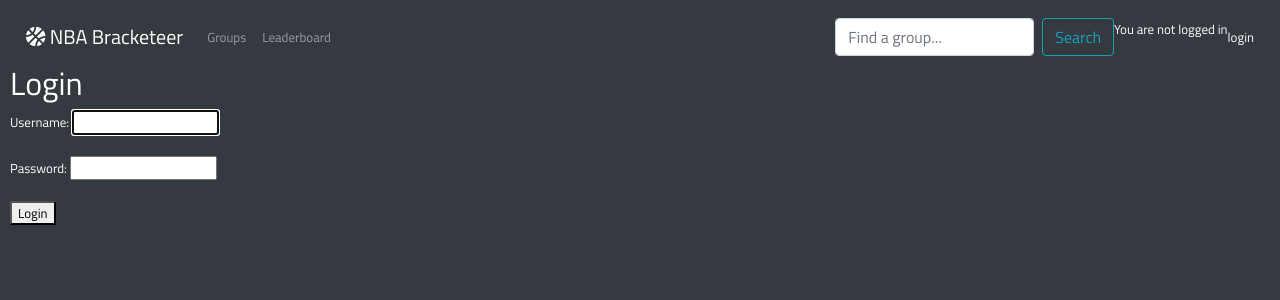
After one commit to stijnh92/bracketeer, a Django app: page /user/login/ in a window 1280 px wide. The commit adds this page. Shown: the top 300 px of the page. Run offline with Django 3.2, Linux system fonts and the light colour scheme; parts of the project's set-up code (start-up, migrations or seed data) failed here and were passed over; some libraries are stand-ins or nearby versions.

Commit message:
Add login view

```diff
--- a/bracket/templates/base.html
+++ b/bracket/templates/base.html
@@ -40,6 +40,14 @@
                 <input class="form-control mr-sm-2" type="search" placeholder="Find a group..." aria-label="Search" name="group">
                 <button class="btn btn-outline-info my-2 my-sm-0" type="submit">Search</button>
             </form>
+
+            {% if user.is_authenticated %}
+              Hi {{ user.username }}!
+              <p><a href="{% url 'logout' %}">logout</a></p>
+            {% else %}
+              <p>You are not logged in</p>
+              <a href="{% url 'login' %}">login</a>
+            {% endif %}
         </div>
     </nav>
 
--- a/bracket/templates/bracket.html
+++ b/bracket/templates/bracket.html
@@ -3,8 +3,10 @@
 {% block content %}
     {% if edit_mode %}
         <a href="#" class="btn btn-success save-button">Save changes</a>
-    {% else %}
-        <a href="{% url 'user-bracket' 1 %}?edit=1" class="btn btn-primary">Edit</a>
+    {% endif %}
+
+    {% if not edit_mode and user.is_authenticated %}
+        <a href="{% url 'user-bracket' user.id %}?edit=1" class="btn btn-primary">Edit</a>
     {% endif %}
 
     <main id="tournament" class="container">
--- /dev/null
+++ b/bracket/templates/registration/login.html
@@ -0,0 +1,11 @@
+{% extends 'base.html' %}
+
+<!-- templates/registration/login.html -->
+{% block content %}
+    <h2>Login</h2>
+    <form method="post">
+        {% csrf_token %}
+        {{ form.as_p }}
+        <button type="submit">Login</button>
+    </form>
+{% endblock %}
--- a/bracket/views.py
+++ b/bracket/views.py
@@ -37,10 +37,8 @@ def leaderboard(request):
 def save_bracket(request):
     data = json.loads(request.body)
 
-    user = request.user
-    user = authenticate(username='stijn', password='W0nderfu!')
-
     for key, match_up in data.items():
-        BracketItem.objects.set_match_up(user, key[1], key[0], match_up)
+        BracketItem.objects.set_match_up(request.user, key[1], key[0], match_up)
 
     return JsonResponse({'status': 'OK'})
+c
--- a/bracketeer/settings/base.py
+++ b/bracketeer/settings/base.py
@@ -108,3 +108,5 @@ USE_TZ = True
 # https://docs.djangoproject.com/en/2.1/howto/static-files/
 
 STATIC_URL = '/static/'
+LOGIN_REDIRECT_URL = '/'
+LOGOUT_REDIRECT_URL = '/'
--- a/bracketeer/urls.py
+++ b/bracketeer/urls.py
@@ -7,6 +7,7 @@ import debug_toolbar
 
 urlpatterns = [
     path('', include('bracket.urls')),
+    path('user/', include('django.contrib.auth.urls')),
     path('admin/', admin.site.urls),
     path('__debug__/', include(debug_toolbar.urls)),
 ] + static(settings.STATIC_URL, document_root=settings.STATIC_ROOT)
```
